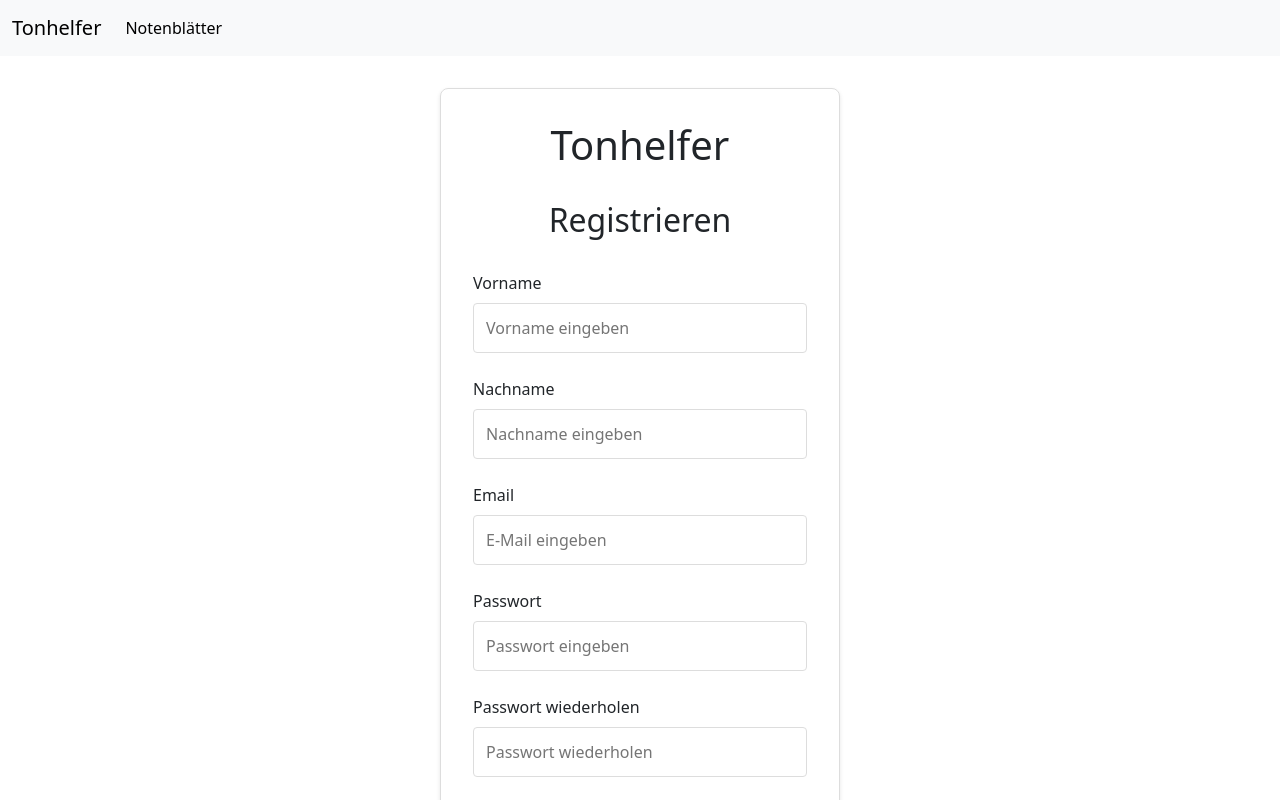
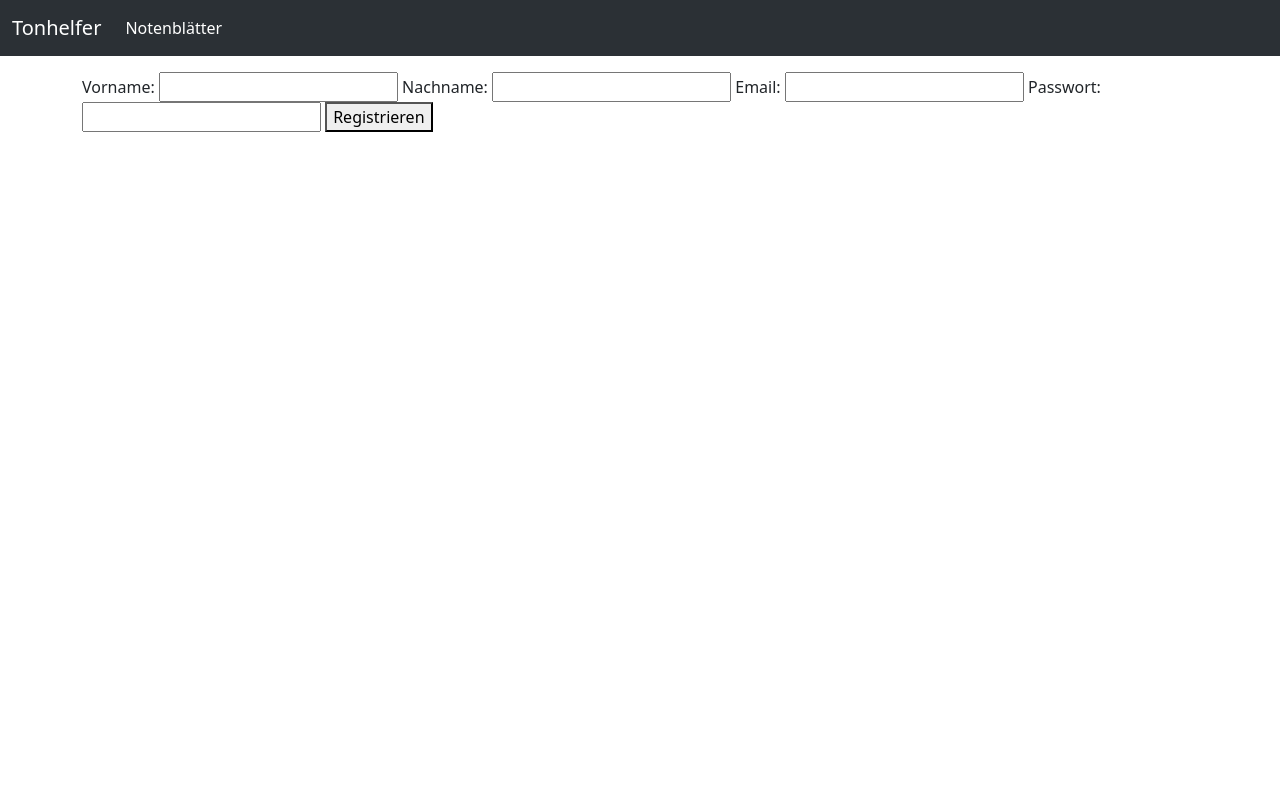
Before and after one commit to AltayMetehan/Semesterarbeit, a SvelteKit app in the folder notesheet-tonehelper/: page /register in a window 1280 px wide. Shown: the top 800 px of the page. Built offline with nearby package versions, Linux system fonts and the light colour scheme.

Commit message:
Aenderungen: + Datenbankanbindungen für Registrierung hinzugefügt + Navigationsdesign geändert

```diff
--- a/notesheet-tonehelper/src/lib/server/db.js
+++ b/notesheet-tonehelper/src/lib/server/db.js
@@ -1,33 +1,34 @@
-/* Backend für die Registrierung wurde deaktiviert.
-   Der MongoDB-Zugang funktioniert derzeit nicht, daher ist dieses Projekt jetzt frontend-only.
-*/
+import { MongoClient, ObjectId } from "mongodb";
+import { DB_URI } from "$env/static/private";
+import bcrypt from "bcrypt";
 
-// import { MongoClient, ObjectId } from "mongodb";
-// import { DB_URI } from "$env/static/private";
-// import bcrypt from "bcrypt";
-//
-// const client = new MongoClient(DB_URI);
-//
-// await client.connect();
-// const db = client.db("notesheet");
-//
-// async function createUser(user) {
-//     const users = db.collection("users");
-//
-//     const hashedPassword = await bcrypt.hash(user.password, 10);
-//
-//     const newUser = {
-//         firstname: user.firstname,
-//         lastname: user.lastname,
-//         email: user.email,
-//         password: hashedPassword,
-//         createdAt: new Date()
-//     };
-//
-//     const result = await users.insertOne(newUser);
-//     return result;
-// }
-//
-// export { createUser };
+const client = new MongoClient(DB_URI);
 
-export const backendDisabled = true;
+await client.connect();
+const db = client.db("notesheet");
+
+async function createUser(user) {
+    try {
+        const users = db.collection("users");
+
+        const hashedPassword = await bcrypt.hash(user.passwort, 10);
+
+        const newUser = {
+            vorname: user.vorname,
+            nachname: user.nachname,
+            email: user.email,
+            passwort: hashedPassword,
+            createdAt: new Date()
+        };
+
+        const result = await users.insertOne(newUser);
+        return result;
+    } catch (error) {
+        console.log(error.message);
+        throw new Error("Registrierung fehlgeschlagen");
+    }
+
+    return null;
+}
+
+export default { createUser };
--- a/notesheet-tonehelper/src/routes/+layout.svelte
+++ b/notesheet-tonehelper/src/routes/+layout.svelte
@@ -4,8 +4,8 @@
 </script>
 
 <nav
-  class="navbar navbar-expand-lg bg-body-tertiary bg-light"
-  data-bs-theme="light"
+  class="navbar navbar-expand-lg bg-body-tertiary bg-dark"
+  data-bs-theme="dark"
 >
   <div class="container-fluid">
     <a class="navbar-brand" href="/register">Tonhelfer</a>
--- a/notesheet-tonehelper/src/routes/register/+page.server.js
+++ b/notesheet-tonehelper/src/routes/register/+page.server.js
@@ -1,5 +1,14 @@
-/* Backend deaktiviert: Die serverseitige Registrierungslogik wurde entfernt.
-   Der Registrierungsbildschirm bleibt als Frontend-Demo bestehen.
-*/
+import db from '$lib/server/db.js';
 
-export const actions = {};
+export const actions = {
+    register: async ({ request }) => {
+        const data = await request.formData();
+        const user = {
+            vorname: data.get('firstname'),
+            nachname: data.get('lastname'),
+            email: data.get('email'),
+            passwort: data.get('password')
+        }
+        await db.createUser(user);
+    }
+};
--- a/notesheet-tonehelper/src/routes/register/+page.svelte
+++ b/notesheet-tonehelper/src/routes/register/+page.svelte
@@ -1,215 +1,11 @@
-<script>
-    let firstname = "";
-    let lastname = "";
-    let email = "";
-    let password = "";
-    let confirmPassword = "";
-    let message = "";
-    let messageType = "";
-    let loading = false;
-
-    function validateEmail(value) {
-        return /^\S+@\S+\.\S+$/.test(value);
-    }
-
-    async function handleSubmit(event) {
-        event.preventDefault();
-        message = "";
-        messageType = "";
-        loading = true;
-
-        if (!firstname || !lastname || !email || !password || !confirmPassword) {
-            message = "Alle Felder sind erforderlich.";
-            messageType = "error";
-            loading = false;
-            return;
-        }
-
-        if (!validateEmail(email)) {
-            message = "Bitte gib eine gültige E-Mail-Adresse ein.";
-            messageType = "error";
-            loading = false;
-            return;
-        }
-
-        if (password !== confirmPassword) {
-            message = "Passwörter stimmen nicht überein.";
-            messageType = "error";
-            loading = false;
-            return;
-        }
-
-        if (password.length < 6) {
-            message = "Passwort muss mindestens 6 Zeichen lang sein.";
-            messageType = "error";
-            loading = false;
-            return;
-        }
-
-        await new Promise((resolve) => setTimeout(resolve, 500));
-
-        message = "Registrierung erfolgreich (Frontend-only).";
-        messageType = "success";
-        firstname = "";
-        lastname = "";
-        email = "";
-        password = "";
-        confirmPassword = "";
-        loading = false;
-    }
-</script>
-
-<div class="register-container">
-    <h1>Tonhelfer</h1>
-    <h2>Registrieren</h2>
-    {#if message}
-        <p class={messageType === "success" ? "message success" : "message error"}>{message}</p>
-    {/if}
-
-    <form on:submit={handleSubmit}>
-        <div class="form-group">
-            <label for="firstname">Vorname</label>
-            <input
-                type="text"
-                id="firstname"
-                name="firstname"
-                bind:value={firstname}
-                required
-                placeholder="Vorname eingeben"
-            />
-        </div>
-
-        <div class="form-group">
-            <label for="lastname">Nachname</label>
-            <input
-                type="text"
-                id="lastname"
-                name="lastname"
-                bind:value={lastname}
-                required
-                placeholder="Nachname eingeben"
-            />
-        </div>
-
-        <div class="form-group">
-            <label for="email">Email</label>
-            <input
-                type="email"
-                id="email"
-                name="email"
-                bind:value={email}
-                required
-                placeholder="E-Mail eingeben"
-            />
-        </div>
-
-        <div class="form-group">
-            <label for="password">Passwort</label>
-            <input
-                type="password"
-                id="password"
-                name="password"
-                bind:value={password}
-                required
-                placeholder="Passwort eingeben"
-            />
-        </div>
-
-        <div class="form-group">
-            <label for="confirmPassword">Passwort wiederholen</label>
-            <input
-                type="password"
-                id="confirmPassword"
-                name="confirmPassword"
-                bind:value={confirmPassword}
-                required
-                placeholder="Passwort wiederholen"
-            />
-        </div>
-
-        <button type="submit" disabled={loading}>
-            {loading ? "Registrierung läuft..." : "Registrieren"}
-        </button>
-        <p>Du hast bereits ein Konto? <a href="/login">Hier einloggen</a></p>
-    </form>
-</div>
-
-<style>
-    .register-container {
-        max-width: 400px;
-        margin: 2rem auto;
-        padding: 2rem;
-        border: 1px solid #ddd;
-        border-radius: 8px;
-        box-shadow: 0 2px 4px rgba(0, 0, 0, 0.1);
-    }
-
-    h1, h2 {
-        text-align: center;
-        margin-bottom: 2rem;
-    }
-
-    .message {
-        margin-bottom: 1rem;
-        padding: 0.75rem 1rem;
-        border-radius: 4px;
-    }
-
-    .message.success {
-        background: #e6ffed;
-        color: #166534;
-        border: 1px solid #a7f3d0;
-    }
-
-    .message.error {
-        background: #fee2e2;
-        color: #991b1b;
-        border: 1px solid #fca5a5;
-    }
-
-    .form-group {
-        margin-bottom: 1.5rem;
-    }
-
-    label {
-        display: block;
-        margin-bottom: 0.5rem;
-        font-weight: 500;
-    }
-
-    input {
-        width: 100%;
-        padding: 0.75rem;
-        border: 1px solid #ddd;
-        border-radius: 4px;
-        font-size: 1rem;
-        box-sizing: border-box;
-    }
-
-    input:focus {
-        outline: none;
-        border-color: #4CAF50;
-        box-shadow: 0 0 5px rgba(76, 175, 80, 0.3);
-    }
-
-    button {
-        width: 100%;
-        padding: 0.75rem;
-        background-color: #4CAF50;
-        color: white;
-        border: none;
-        border-radius: 4px;
-        font-size: 1rem;
-        cursor: pointer;
-        transition: background-color 0.3s;
-    }
-
-    button:hover:not(:disabled) {
-        background-color: #45a049;
-    }
-
-    button:disabled {
-        background-color: #cccccc;
-        cursor: not-allowed;
-    }
-</style>
+<form method="POST" action="?/create">
+    <label for="firstname">Vorname:</label>
+    <input type="text" id="firstname" name="firstname" required>
+    <label for="lastname">Nachname:</label>
+    <input type="text" id="lastname" name="lastname" required>
+    <label for="email">Email:</label>
+    <input type="email" id="email" name="email" required>
+    <label for="password">Passwort:</label>
+    <input type="password" id="password" name="password" required>
+    <button type="submit">Registrieren</button>
+</form>
```
